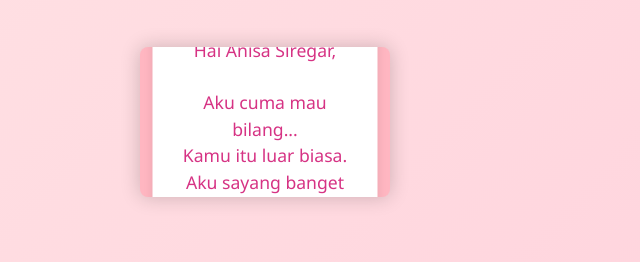
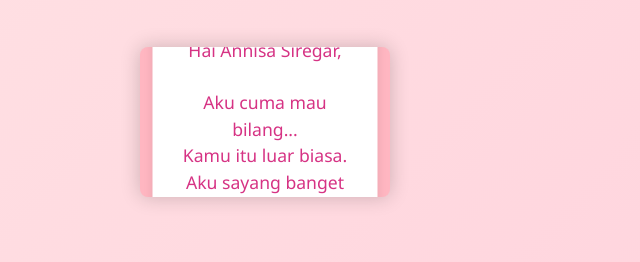
Before and after one commit to dwikiputra18/txtnisa, a plain HTML site: page index.html in a window 1280 px wide. Both pictures are taken after a click on the button "Klik aku, sayang ✨". Shown: the part 352-614 px from the top of the page, 375-1015 px from the left. Drawn offline with Linux system fonts and the light colour scheme.

Commit message:
perbaiki nama

```diff
--- a/index.html
+++ b/index.html
@@ -15,7 +15,7 @@
       <div class="envelope" id="envelope">
         <div class="flap"></div>
         <div class="paper">
-          Hai Anisa Siregar,
+          Hai Annisa Siregar,
           <br><br>
           Aku cuma mau bilang...
           <br>
```
